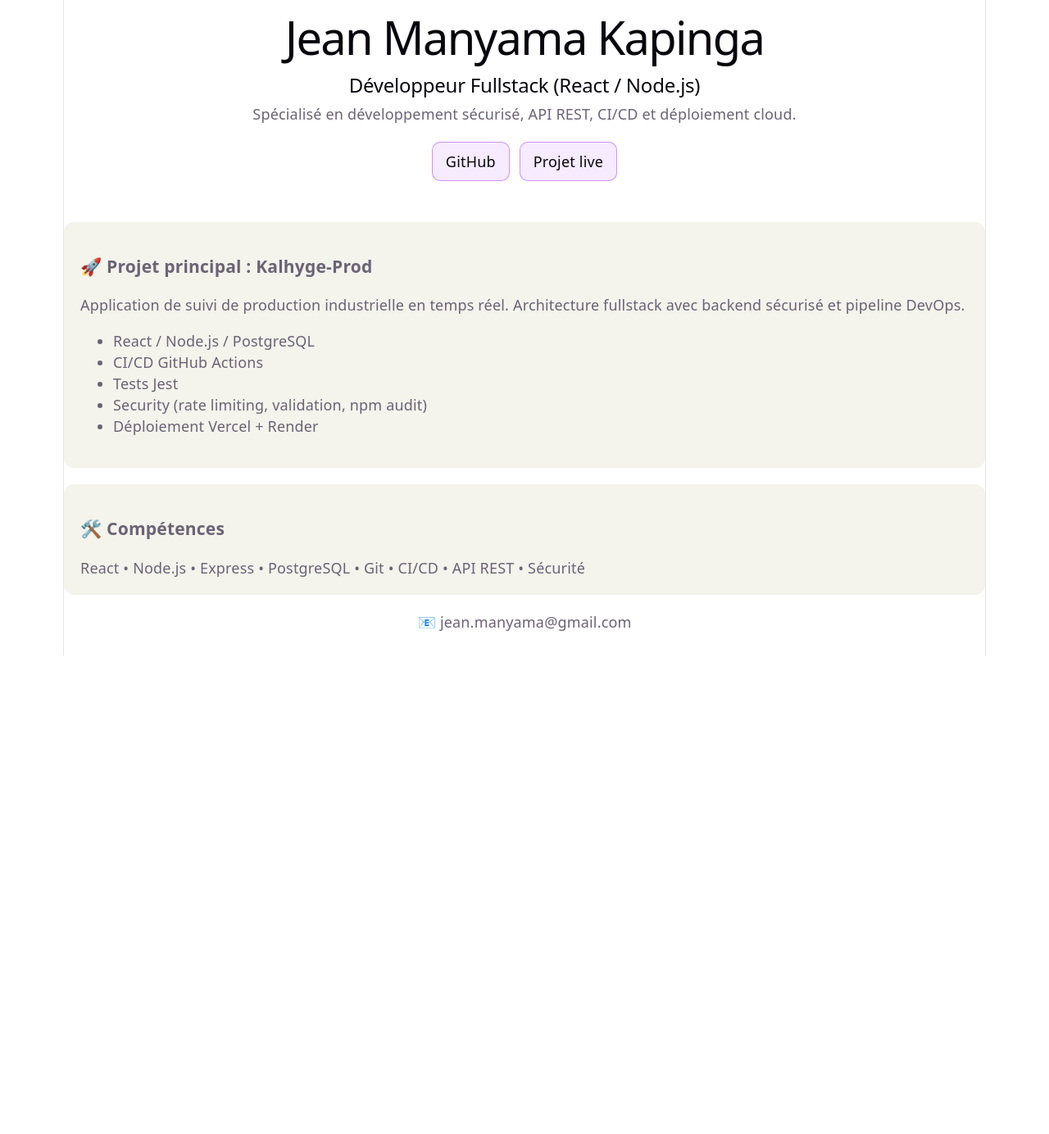
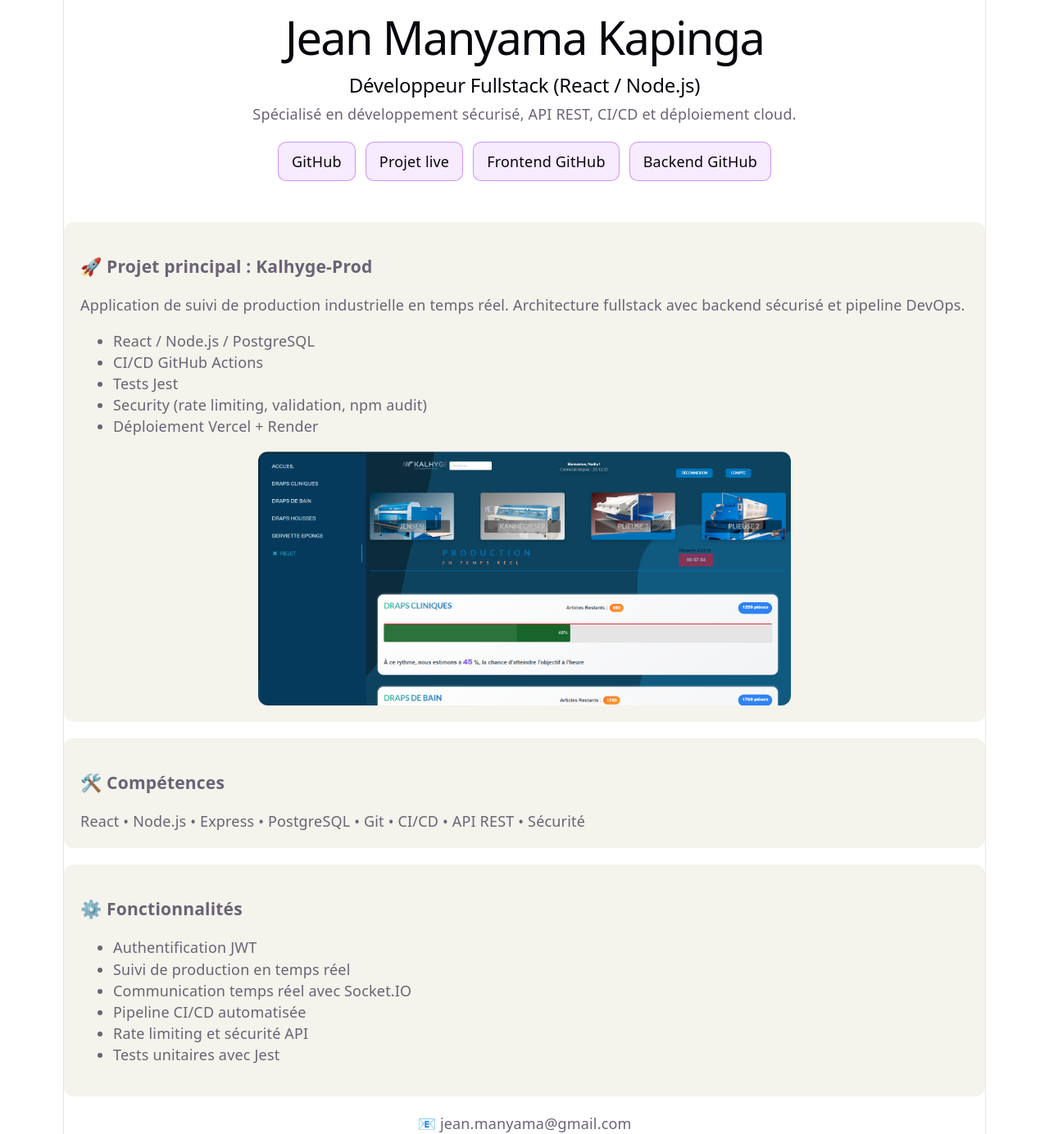
Before and after one commit to JeanManyama/portfolio, a React app: page / in a window 1280 px wide. Shown: the whole page at 82% size. Before the commit the page ends 800 px from the top, so only its background shows below. Built offline with nearby package versions, Linux system fonts and the light colour scheme; the HTML template or start-up script is replaced by a standard one.

Commit message:
Modif image

```diff
--- a/src/App.jsx
+++ b/src/App.jsx
@@ -13,6 +13,13 @@
         <div className="buttons">
           <a href="https://github.com/JeanManyama" target="_blank">GitHub</a>
           <a href="https://deploy-front-vercel-cd.vercel.app" target="_blank">Projet live</a>
+          <a href="https://github.com/JeanManyama/kalhyge-prod-frontend" target="_blank">
+  Frontend GitHub
+</a>
+
+<a href="https://github.com/JeanManyama/kalhyge-prod-backend" target="_blank">
+  Backend GitHub
+</a>
         </div>
       </header>
 
@@ -31,12 +38,26 @@
           <li>Security (rate limiting, validation, npm audit)</li>
           <li>Déploiement Vercel + Render</li>
         </ul>
+        <img src="/production-dashboard.png" alt="production-dashboard" className="dashboard-img"/>
       </section>
 
       {/* COMPÉTENCES */}
       <section className="card">
         <h3>🛠️ Compétences</h3>
         <p>React • Node.js • Express • PostgreSQL • Git • CI/CD • API REST • Sécurité</p>
+      </section>
+
+            {/* FONCTIONNALITES*/}
+            <section className="card">
+            <h3>⚙️ Fonctionnalités</h3>
+            <ul>
+  <li>Authentification JWT</li>
+  <li>Suivi de production en temps réel</li>
+  <li>Communication temps réel avec Socket.IO</li>
+  <li>Pipeline CI/CD automatisée</li>
+  <li>Rate limiting et sécurité API</li>
+  <li>Tests unitaires avec Jest</li>
+</ul>
       </section>
 
       {/* CONTACT */}
--- a/src/index.css
+++ b/src/index.css
@@ -146,3 +146,18 @@
   text-align: center;
   margin-bottom: 50px;
 }
+
+.card img {
+  width: 100%;
+  max-width: 650px;
+  height: auto;
+  border-radius: 12px;
+  margin-top: 15px;
+  display: block;
+  margin-inline: auto;
+}
+
+.dashboard-img:hover {
+  transform: scale(1.02);
+  transition: 0.3s ease;
+}
```
Also changed, not shown: public/production-dashboard.png (added), src/App.css (line endings or trailing spaces).
